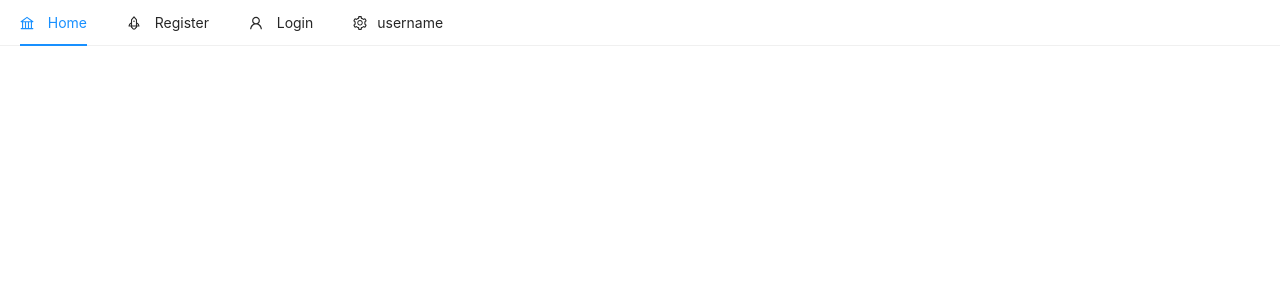
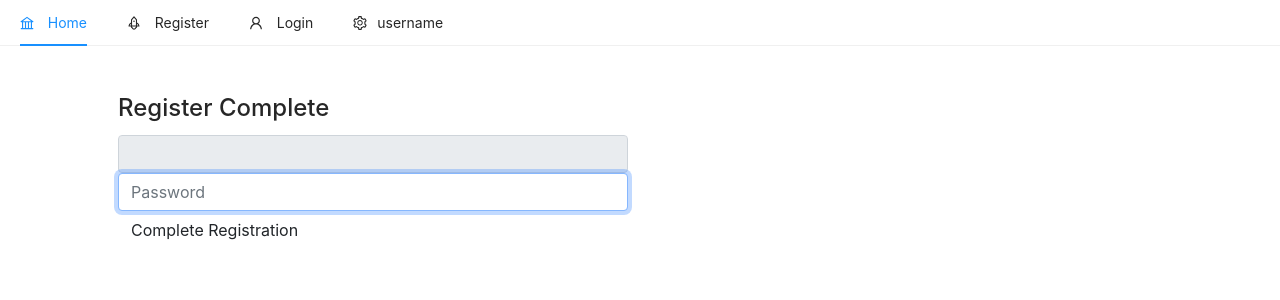
Before and after one commit to VictorManzanilla/TechR-we, a React (Create React App) app: page /register/complete in a window 1280 px wide. Shown: the top 300 px of the page. Built offline with nearby package versions, Linux system fonts and the light colour scheme.

Commit message:
finish registration

```diff
--- a/src/App.js
+++ b/src/App.js
@@ -1,9 +1,14 @@
 import React from 'react'
+import {ToastContainer} from 'react-toastify'
+import 'react-toastify/dist/ReactToastify.css'
+
+
 import {Switch, Route} from 'react-router-dom'
 import Login from './pages/auth/Login'
 import Register from './pages/auth/Register'
 import Home from './pages/Home'
 import Header from './components/nav/Header'
+import RegisterComplete from './pages/auth/RegisterComplete'
 
 
 
@@ -14,11 +19,12 @@
     return(
        <>
         <Header/>
+        <ToastContainer/>
         <Switch>
             <Route exact path="/" component={Home}/>
             <Route  exact path="/login" component={Login}/>
             <Route exact path="/register" component={Register}/>
-
+            <Route exact path="/register/complete" component={RegisterComplete}/>
         </Switch>
        </>
     )
--- a/src/firebase.js
+++ b/src/firebase.js
@@ -1,4 +1,6 @@
-import * as firebase from "firebase"
+
+import firebase from 'firebase/app'
+import 'firebase/auth'
 
  // Your web app's Firebase configuration
  const firebaseConfig = {
--- a/src/pages/auth/Register.js
+++ b/src/pages/auth/Register.js
@@ -1,12 +1,28 @@
 import React, {useState} from 'react'
 import {auth} from '../../firebase'
-import {toast, ToastContainer} from 'react-toastify'
-import 'react-toastify/dist/ReactToastify.css'
+import {toast} from 'react-toastify'
+
 
 
 const Register = () => {
     const [email, setEmail] = useState("")
-    const handleSubmit = () => {
+
+    const handleSubmit = async (e) => {
+        e.preventDefault()
+        console.log('env -->', process.env.REACT_APP_REGISTER_REDIRECT_URL)
+        const config = {
+            url: process.env.REACT_APP_REGISTER_REDIRECT_URL,
+            handleCodeInApp: true
+        }
+        await auth.sendSignInLinkToEmail(email, config)
+        toast.success(`Email is sent to ${email}. Click the link to complete your registration.`
+        )
+        // save user email in local storage
+        // when you want save in localstorage use setItem and if
+        // you want to get something from localstorage use getItem
+        window.localStorage.setItem('emailForRegistration', email)
+        // clear state
+        setEmail("")
 
     }
 
@@ -30,6 +46,7 @@
             <div className="row">
                 <div className="col-md-6 offset-md3">
                     <h4>Register</h4>
+
                         {registerForm()}
                 </div>
             </div>
--- /dev/null
+++ b/src/pages/auth/RegisterComplete.js
@@ -0,0 +1,60 @@
+import React, {useState, useEffect} from 'react'
+import {auth} from '../../firebase'
+import {toast} from 'react-toastify'
+
+
+
+const RegisterComplete = ({history}) => {
+    const [email, setEmail] = useState("")
+    const [password, setPassword] = useState("")
+
+    useState(() => {
+        setEmail(window.localStorage.getItem("emailForRegistration"))
+    }, []
+)
+
+
+    const handleSubmit = async (e) => {
+        e.preventDefault()
+
+
+    }
+
+    const completeRegisterForm = () => (
+    <form  onSubmit={handleSubmit}>
+
+        <input type="email"
+        className="form-control"
+        value={email}
+        disabled
+        />
+
+        <input type="password"
+        className="form-control"
+        value={password}
+        onChange={(e) =>setPassword(e.target.value)}
+        placeholder="Password"
+        autoFocus
+        />
+
+        <button type="submit"
+        className="btn btn-raised">
+            Complete Registration
+        </button>
+    </form>
+    )
+    return(
+        <div className="container p-5">
+            <div className="row">
+                <div className="col-md-6 offset-md3">
+                    <h4>Register Complete</h4>
+
+                        {completeRegisterForm()}
+                </div>
+            </div>
+
+        </div>
+    )
+}
+
+export default RegisterComplete
```
Also changed, not shown: 1 other file (tests, documents, lock files or other folders).
